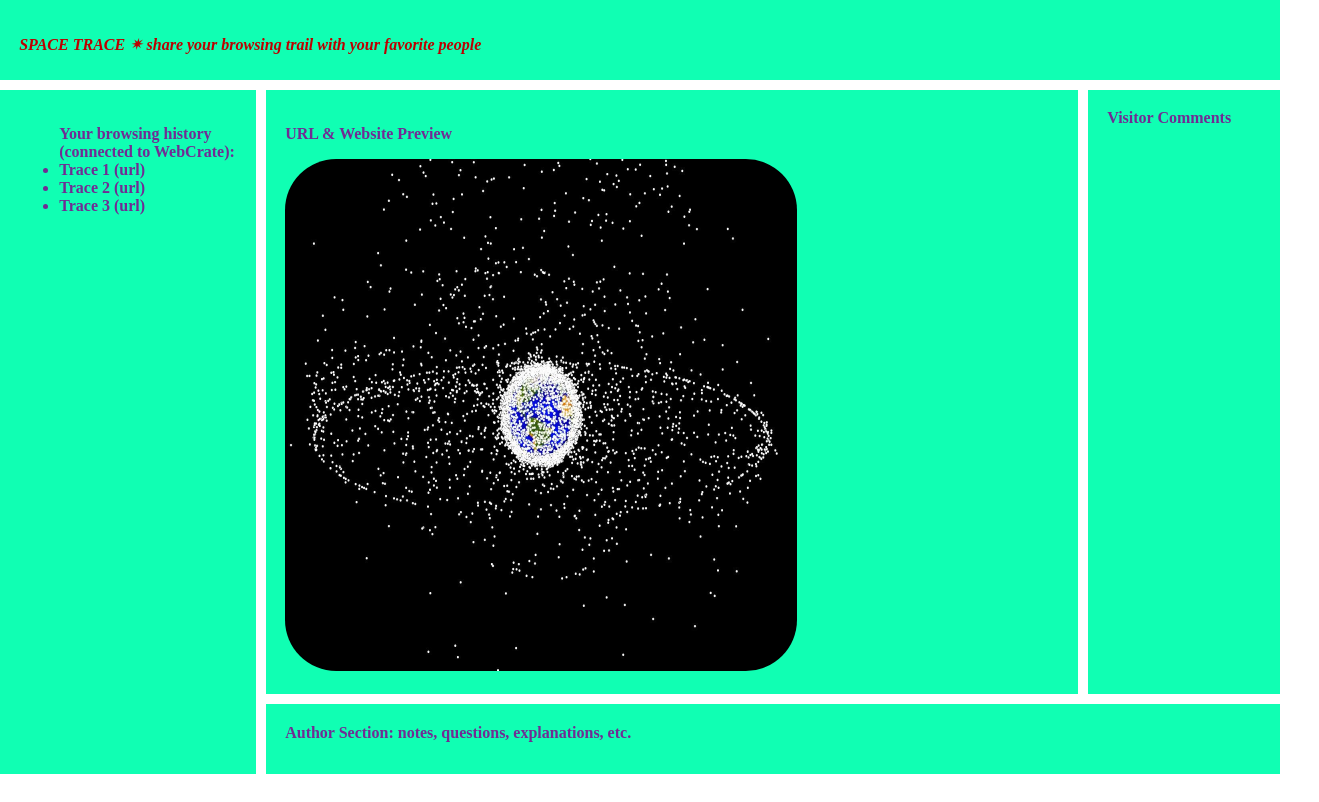
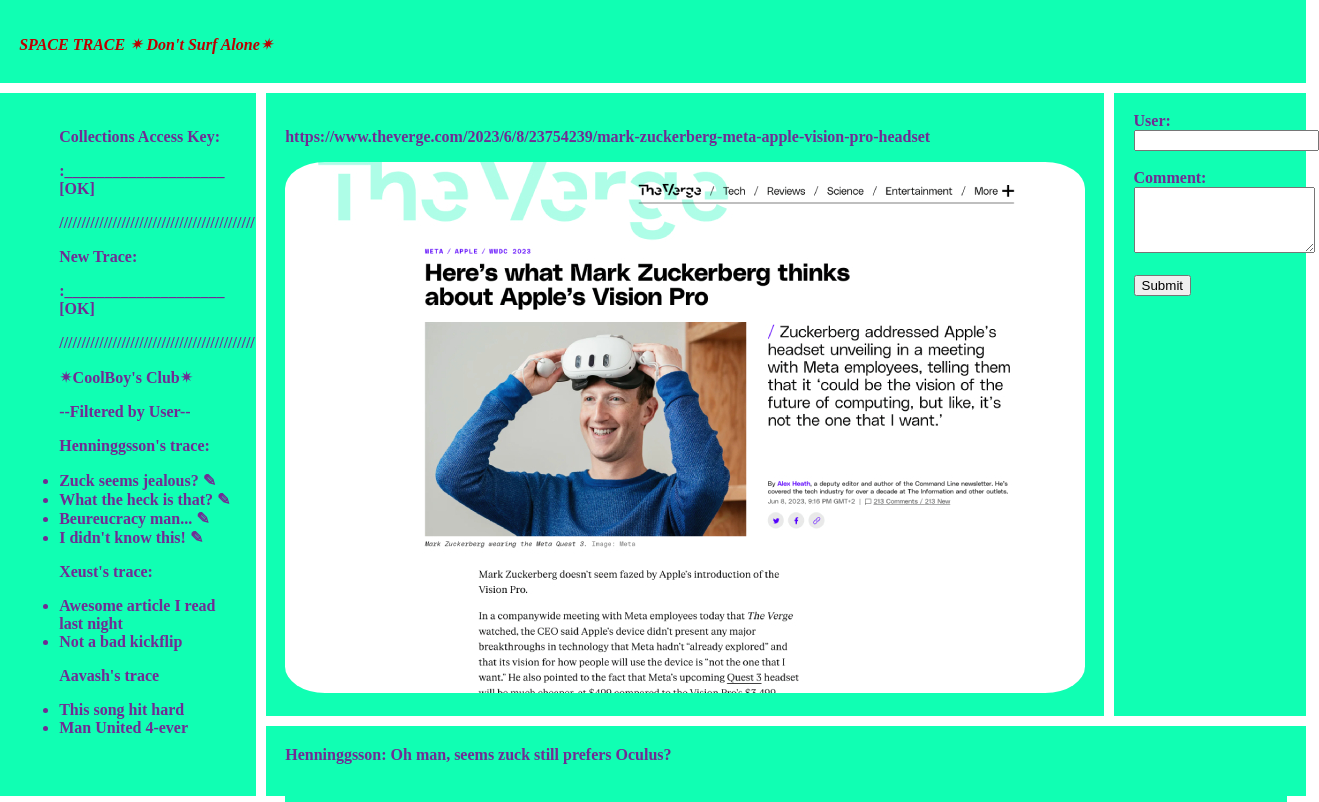
Before and after one commit to Henninggsson/Space-Trace, a plain HTML site: page public/index.html in a window 1280 px wide. Shown: the whole page, 1319 px wide, since content can reach past the window. Drawn offline with Linux system fonts and the light colour scheme.

Commit message:
komm mit

```diff
--- a/public/index.html
+++ b/public/index.html
@@ -2,7 +2,7 @@
 <title>Space Trace</title>
 <style>
 img {
-           border-radius: 10%;
+           border-radius: 5%;
         }
        #p1 {
            color: rgb(188, 0, 0);
@@ -16,7 +16,7 @@ body {
     "header header header"
     "nav article ads"
     "nav footer footer";
-  grid-template-rows: 80px 1fr 70px;
+  grid-template-rows: 83px 1fr 70px;
   grid-template-columns: 20% 1fr 15%;
   grid-row-gap: 10px;
   grid-column-gap: 10px;
@@ -60,23 +60,77 @@ header, footer, article, nav, div {
 </style>
 <body>
   <header id="pageHeader">
-    <p id="p1">SPACE TRACE ✴︎ share your browsing trail with your favorite people</p>
+    <p id="p1">SPACE TRACE ✴︎ Don't Surf Alone✴︎
+    </p>
   </header>
   <article id="mainArticle">
-    <p>URL & Website Preview</p>
-    <img src="planet.jpg" alt="Planet Image">
+    <p>https://www.theverge.com/2023/6/8/23754239/mark-zuckerberg-meta-apple-vision-pro-headset</p>
+    <img src="zuckbro.jpg" alt="zuckbro Image">
   </article>
   <div id="mainNav">
     <ul>
-Your browsing history (connected to WebCrate):
-
-    <li>Trace 1 (url)</li>
-    <li>Trace 2 (url)</li>
-    <li>Trace 3 (url)</li>
+      <p>Collections Access Key:</p>
+      <p>:____________________ [OK]</p>
+      <p>////////////////////////////////////////////</p>
+      <p>New Trace:</p>
+      <p>:____________________ [OK]</p>
+      <p>////////////////////////////////////////////</p>
+      <p></p>
+      ✴︎CoolBoy's Club✴︎
+      <p>--Filtered by User--</p>
+      <p>
+      Henninggsson's trace:
+      </p>
+    <li>Zuck seems jealous? ✎</li>
+    <li>What the heck is that? ✎</li>
+    <li>Beureucracy man... ✎</li>
+    <li>I didn't know this! ✎</li>
+    <p>
+Xeust's trace:
+    </p>
+    <li>Awesome article I read last night</li>
+    <li>Not a bad kickflip</li>
+    <p>
+Aavash's trace
+    </p>
+    <li>This song hit hard</li>
+    <li>Man United 4-ever</li>
 </ul>
   </div>
-  <div id="siteAds">Visitor Comments
+  <div id="siteAds">
+    <form>
+      <label for="name">User:</label><br>
+      <input type="text" id="name" name="name"><br><br>
+      <label for="comment">Comment:</label><br>
+      <textarea id="comment" name="comment" rows="4" cols="20"></textarea><br><br>
+      <button onclick="addComment()">Submit</button>
+    </form>
+
+    <script>
+      function addComment() {
+        // Get the values from the form
+        var name = document.getElementById("name").value;
+        var comment = document.getElementById("comment").value;
+
+        // Create a new comment element
+        var newComment = document.createElement("div");
+        newComment.innerHTML = "<strong>" + name + ":</strong> " + comment;
+
+        // Add the comment element to the comments section
+        document.getElementById("comments").appendChild(newComment);
+
+        // Clear the form values
+        document.getElementById("name").value = "";
+        document.getElementById("comment").value = "";
+      }
+    </script>
+
+  </body>
+  </html>
   </div>
-  <footer id="pageFooter">Author Section: notes, questions, explanations, etc.
+  <footer id="pageFooter">Henninggsson: Oh man, seems zuck still prefers Oculus?
+    <div id="comments">
+      <!-- The comments will be displayed here -->
+    </div>
   </footer>
   <!DOCTYPE html>
```
Also changed, not shown: public/zuckbro.jpg (added).
